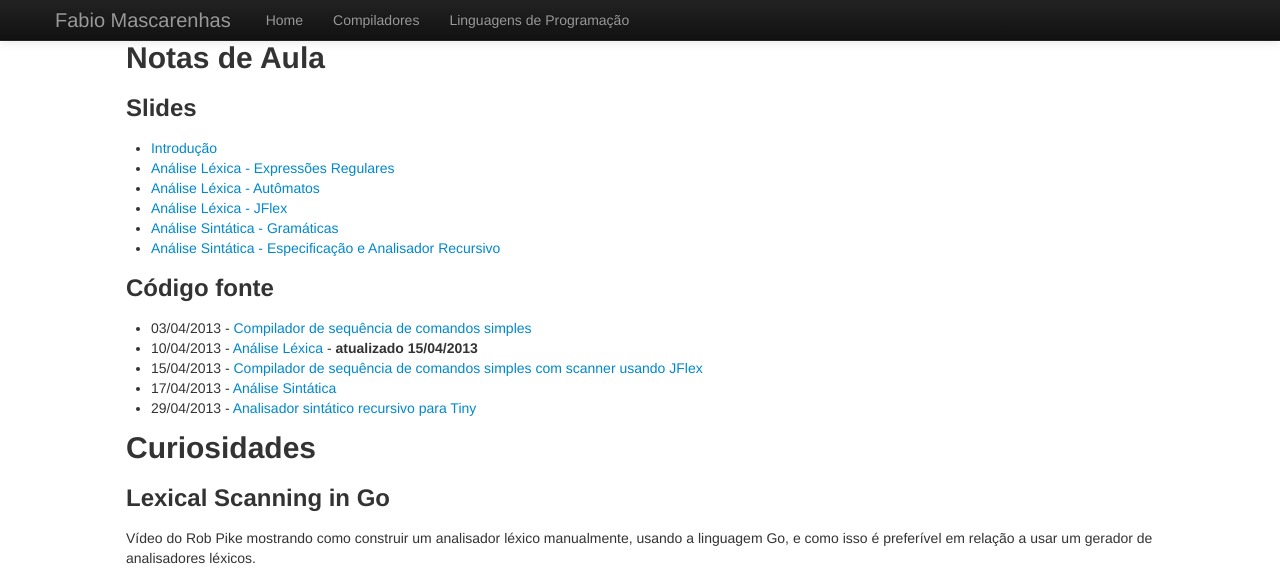
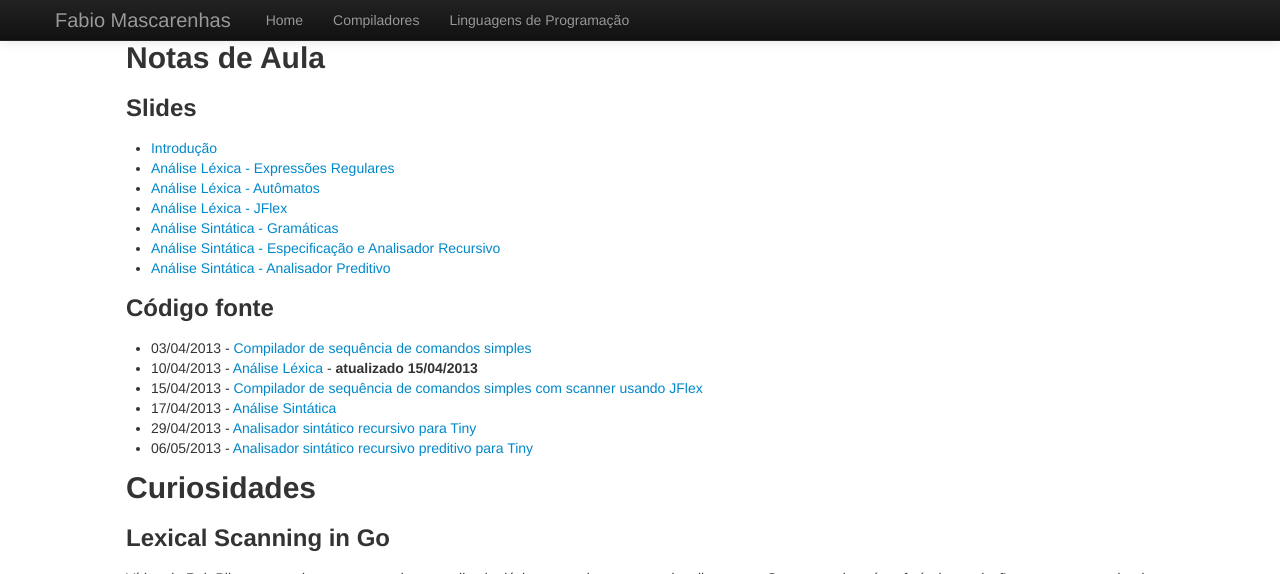
Before and after one commit to fabiomascarenhas/fabiomascarenhas.github.com, a Jekyll site: the page built from comp/index.md, in a window 1280 px wide and 900 px high, scrolled down 1143 px, cut to the strip 0-574 px from the top of the window. Built offline with Jekyll 4.4.1, drawn with Linux system fonts in a browser that asks for light colours.

Commit message:
notas de aula compiladores 06/05

```diff
--- a/comp/index.md
+++ b/comp/index.md
@@ -109,6 +109,7 @@ Notas de Aula
 * [Análise Léxica - JFlex](04JFlex.pdf)
 * [Análise Sintática - Gramáticas](05Gramaticas.pdf)
 * [Análise Sintática - Especificação e Analisador Recursivo](06Sintaxe.pdf)
+* [Análise Sintática - Analisador Preditivo](07Preditivo.pdf)
 
 ### Código fonte
 
@@ -117,6 +118,7 @@ Notas de Aula
 * 15/04/2013 - [Compilador de sequência de comandos simples com scanner usando JFlex](CmdSimp_JFlex.zip)
 * 17/04/2013 - [Análise Sintática](Parsing.zip)
 * 29/04/2013 - [Analisador sintático recursivo para Tiny](Tiny_Rec.zip)
+* 06/05/2013 - [Analisador sintático recursivo preditivo para Tiny](Tiny_Pred.zip)
 
 Curiosidades
 ------------
```
Also changed, not shown: 3 other files.
